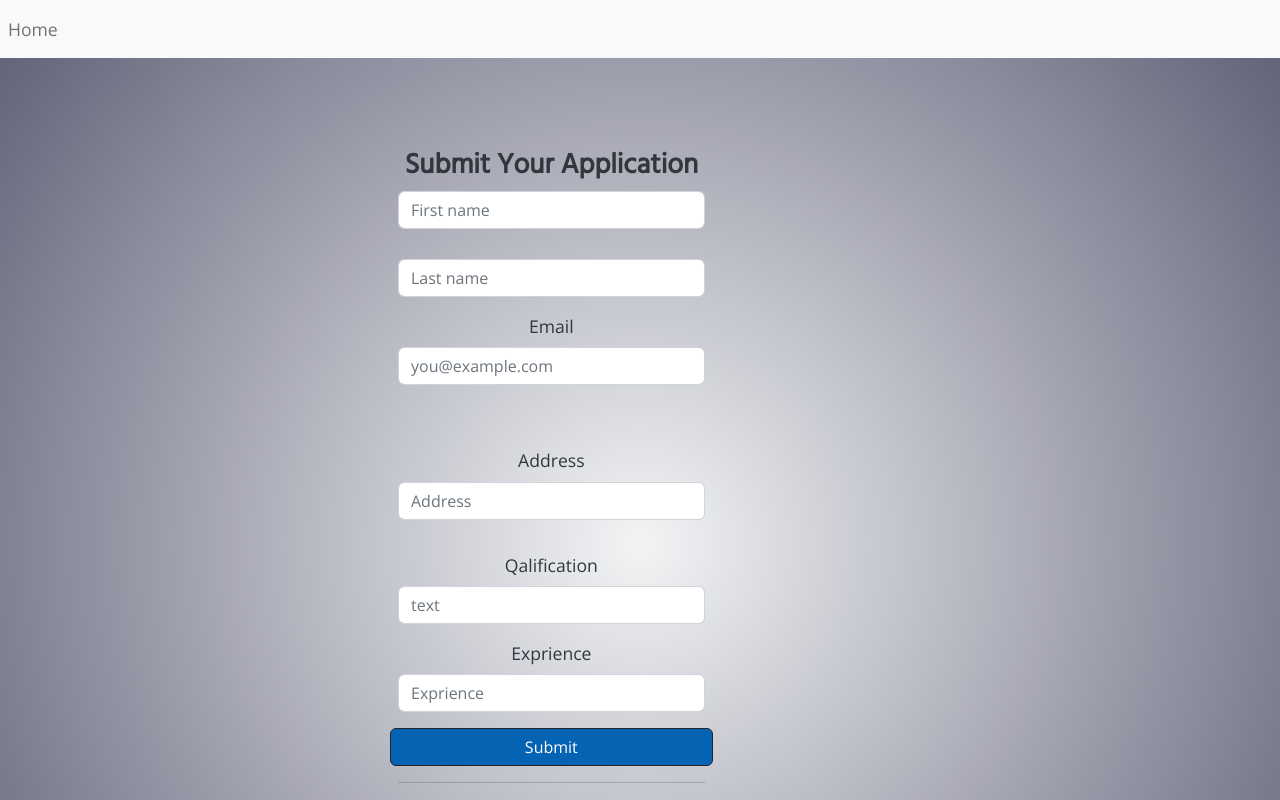
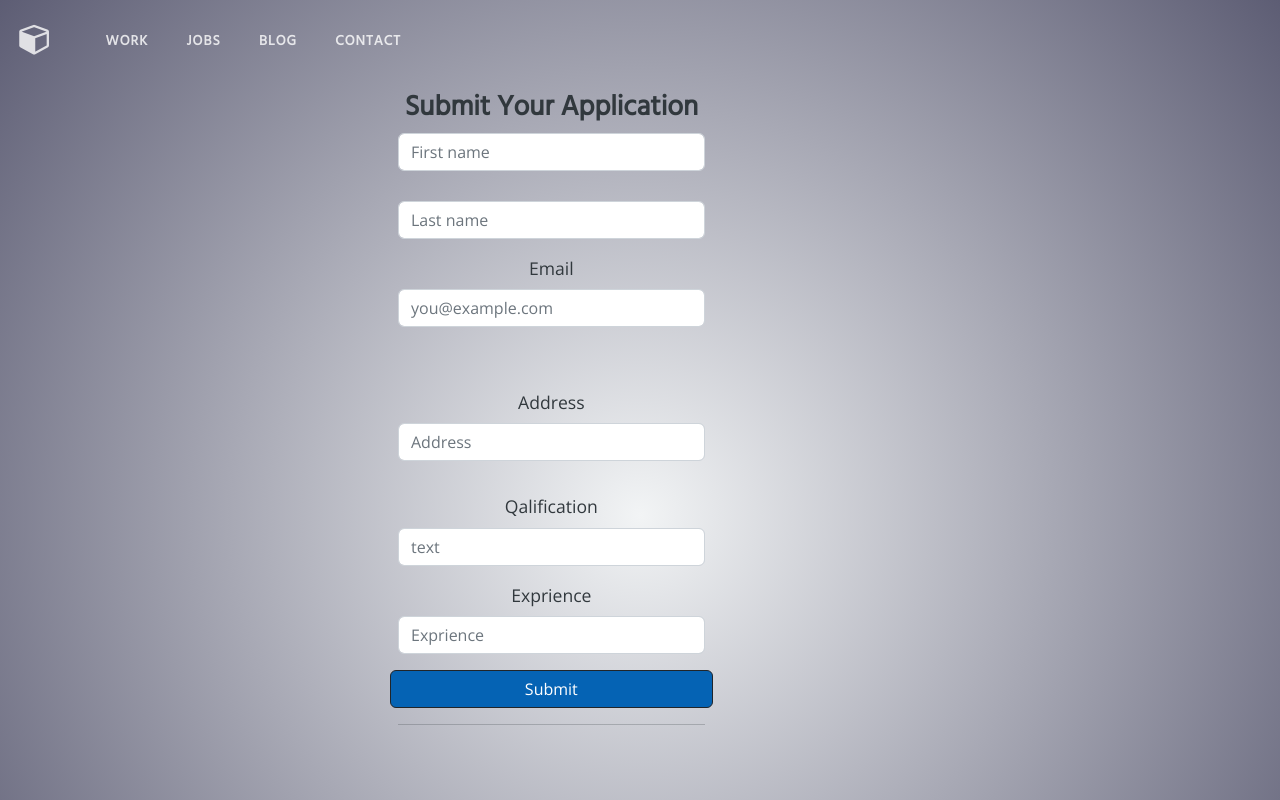
Before and after one commit to Merritske/jobappproject, a React (Create React App) app in the folder jobapp/: page /Apply in a window 1280 px wide. Shown: the top 800 px of the page. Built offline with nearby package versions, Linux system fonts and the light colour scheme.

Commit message:
navbar imported in pages

```diff
--- /dev/null
+++ b/jobapp/src/components/Navbar.jsx
@@ -0,0 +1,42 @@
+import React from 'react'
+import { Link } from "react-router-dom";
+
+function Navbar() {
+  return (
+    <div> <nav
+    className="navbar navbar-toggleable-md navbar-light fixed-top"
+    id="navbar-main"
+  >
+
+    <Link className="navbar-brand" to="/home" title="Home">
+      <i className="fa fa-cube"></i>
+    </Link>
+        <div className="navbar-collapse" id="navbarCollapse">
+      <ul className="navbar-nav ml-auto">
+        <li className="nav-item">
+          <Link className="nav-link" to="/work" title="Work">
+            Work
+          </Link>
+        </li>
+        <li className="nav-item">
+          <Link className="nav-link" to="/jobs" title="Jobs">
+            Jobs
+          </Link>
+        </li>
+        <li className="nav-item">
+          <Link className="nav-link" to="/Blog" title="Blog">
+            Blog
+          </Link>
+        </li>
+        <li className="nav-item">
+          <Link className="nav-link" to="/contact" title="Contact">
+            Contact
+          </Link>
+        </li>
+      </ul>
+    </div>
+  </nav></div>
+  )
+}
+
+export default Navbar
--- a/jobapp/src/components/Apply.jsx
+++ b/jobapp/src/pages/Apply.jsx
@@ -1,5 +1,6 @@
 import React, { useState, useEffect } from "react";
 import { Button } from "react-bootstrap";
+import Navbar from "../components/Navbar";
 import "../styles/apply.css";
 
 const Apply = () => {
@@ -49,15 +50,7 @@ const Apply = () => {
   };
   return (
     <>
-    <nav class="navbar navbar-expand-lg navbar-light bg-light">
-    <div class="collapse navbar-collapse" id="navbarSupportedContent">
-    <ul class="navbar-nav mr-auto">
-      <li class="nav-item active">
-        <a class="nav-link" href="/home">Home <span class="sr-only">(current)</span></a>
-      </li>
-      </ul>
-      </div>
-        </nav>
+  <Navbar/>
       <div className="container px-2  ">
 
         <main>
--- a/jobapp/src/pages/Home.jsx
+++ b/jobapp/src/pages/Home.jsx
@@ -1,43 +1,12 @@
 import React from "react";
 import "../styles/home.css";
 import { Link } from "react-router-dom";
+import Navbar from "../components/Navbar";
 
 function Home() {
   return (
     <div>
-      <nav
-        className="navbar navbar-toggleable-md navbar-light fixed-top"
-        id="navbar-main"
-      >
-
-        <Link className="navbar-brand" to="/home" title="Home">
-          <i className="fa fa-cube"></i>
-        </Link>
-            <div className="navbar-collapse" id="navbarCollapse">
-          <ul className="navbar-nav ml-auto">
-            <li className="nav-item">
-              <Link className="nav-link" to="/work" title="Work">
-                Work
-              </Link>
-            </li>
-            <li className="nav-item">
-              <Link className="nav-link" to="/jobs" title="Jobs">
-                Jobs
-              </Link>
-            </li>
-            <li className="nav-item">
-              <Link className="nav-link" to="/Blog" title="Blog">
-                Blog
-              </Link>
-            </li>
-            <li className="nav-item">
-              <Link className="nav-link" to="/contact" title="Contact">
-                Contact
-              </Link>
-            </li>
-          </ul>
-        </div>
-      </nav>
+     <Navbar/>
 
       <header className="masthead">
         <div className="container">
--- a/jobapp/src/styles/home.css
+++ b/jobapp/src/styles/home.css
@@ -44,6 +44,11 @@ a:focus {
 	font-family: 'Hind', sans-serif;
 	background-color: #fff;
 	border-bottom: 1px solid #d7e2e9;
+	display: flex;
+	justify-content: space-evenly;
+    align-content: center;
+    align-items: center;
+    flex-wrap: nowrap;
 }
 
 #navbar-main .navbar-brand {
```
Also changed, not shown: jobapp/src/App.js (+7 -4 lines), jobapp/src/pages/Contact.jsx (renamed from jobapp/src/components/Contact.jsx), jobapp/src/pages/Jobs.jsx (renamed from jobapp/src/components/Jobs.jsx).
